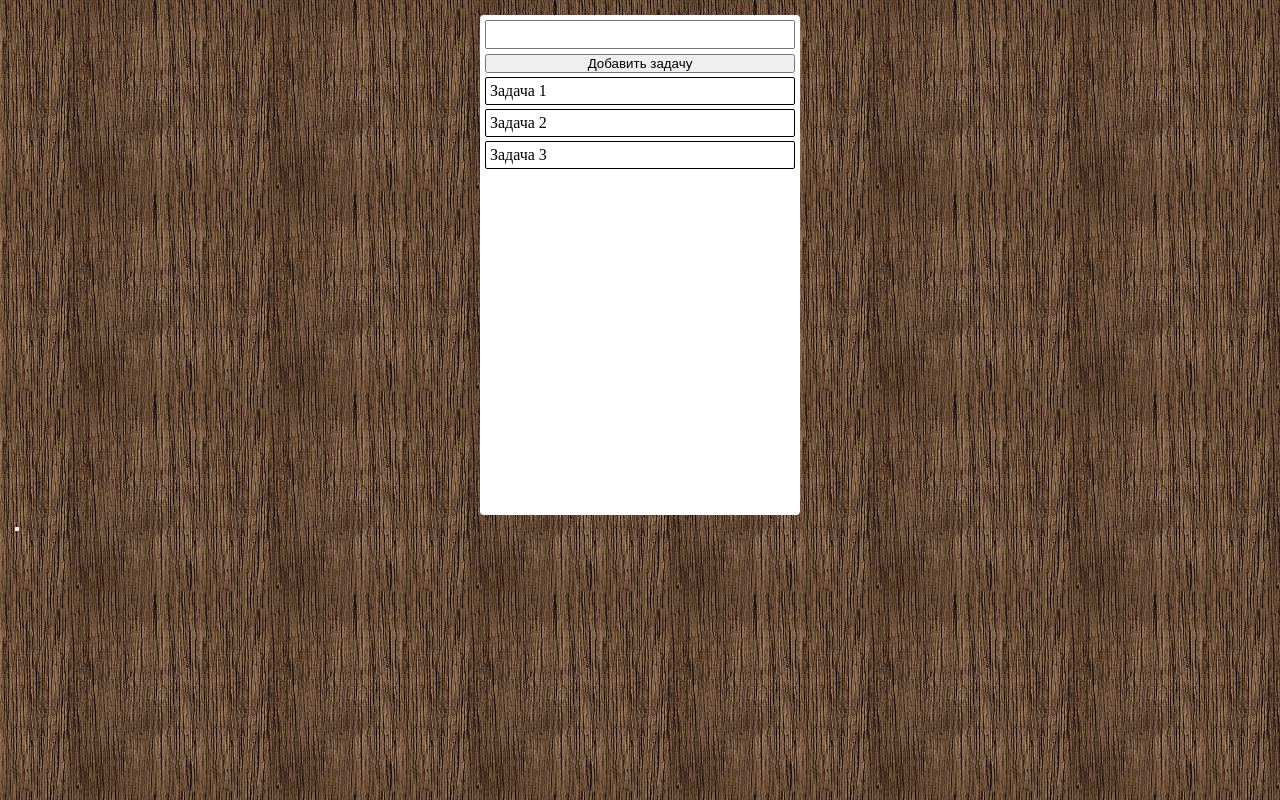
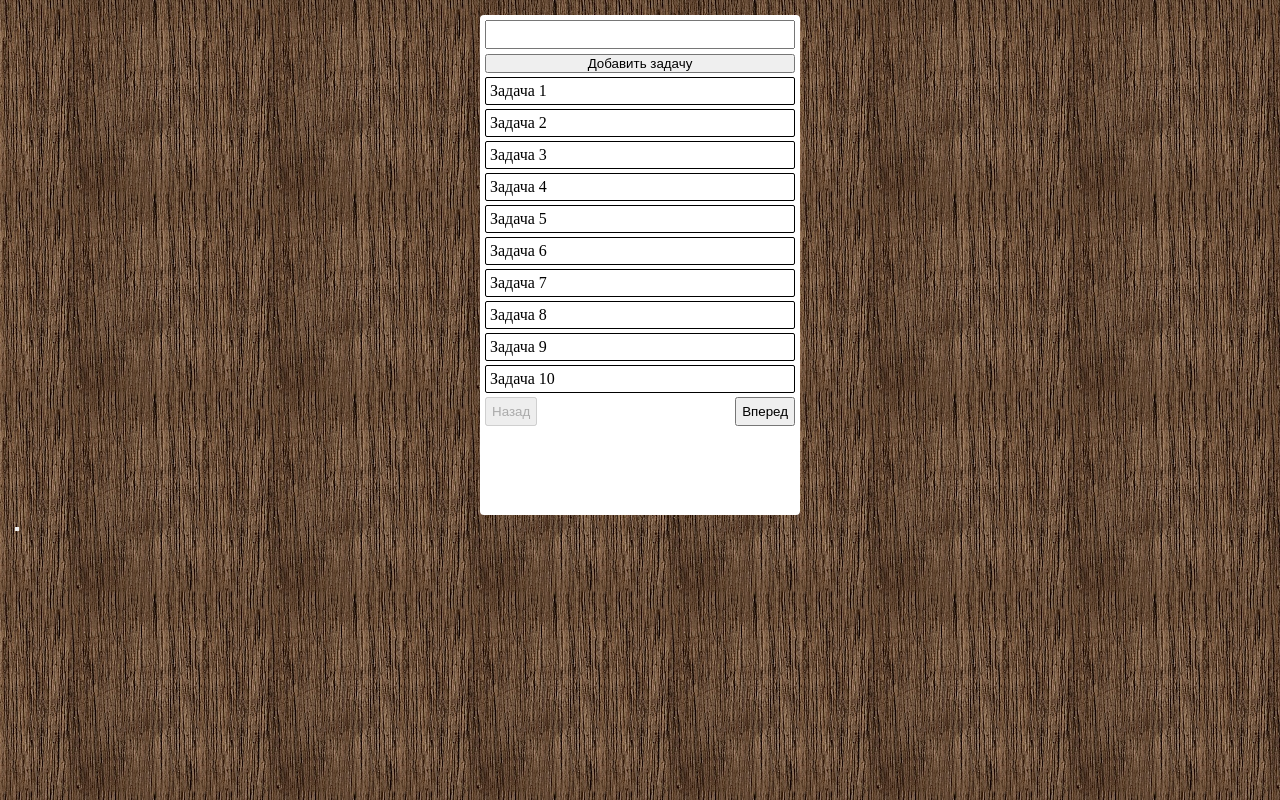
Before and after one commit to yuvmironov/kt, a Vue app: page /#/ in a window 1280 px wide. Built offline with nearby package versions, Linux system fonts and the light colour scheme.

Commit message:
Пагинация

```diff
--- a/public/taskList.json
+++ b/public/taskList.json
@@ -7,5 +7,44 @@
     },
     {
         "task": "Задача 3"
+    },
+    {
+        "task": "Задача 4"
+    },
+    {
+        "task": "Задача 5"
+    },
+    {
+        "task": "Задача 6"
+    },
+    {
+        "task": "Задача 7"
+    },
+    {
+        "task": "Задача 8"
+    },
+    {
+        "task": "Задача 9"
+    },
+    {
+        "task": "Задача 10"
+    },
+    {
+        "task": "Задача 11"
+    },
+    {
+        "task": "Задача 12"
+    },
+    {
+        "task": "Задача 13"
+    },
+    {
+        "task": "Задача 14"
+    },
+    {
+        "task": "Задача 15"
+    },
+    {
+        "task": "Задача 16"
     }
 ]
--- a/src/components/List.vue
+++ b/src/components/List.vue
@@ -1,9 +1,13 @@
 <template>
   <div class="List">
     <NewTask/>
-    <div class="List-Item" v-for="(item, index) in this.$store.state.taskList" :key="index">
+    <div class="List-Item" v-for="(item, index) in paginatedData" :key="index">
       <p>{{ item.task }}</p>
       <span class="List-Delete" v-on:click="dleeteListItem(item)"></span>
+    </div>
+    <div class="List-ButtonBlock">
+      <button class="List-Button" :disabled="numberPage === 0" v-on:click="prevPage">Назад</button>
+      <button class="List-Button" :disabled="numberPage >= pageCount -1" v-on:click="nextPage">Вперед</button>
     </div>
   </div>
 </template>
@@ -47,6 +51,11 @@
       background-color black
       transform rotate(-45deg)
       top 7px
+  &-ButtonBlock
+    display flex
+    justify-content space-between
+  &-Button
+    padding 5px
 </style>
 
 <script>
@@ -55,8 +64,16 @@ import NewTask from '@/components/NewTask.vue'
 export default {
   data () {
     return {
-      listTasks: []
+      numberPage: 0
     }
+  },
+  props: {
+    size: {
+      type: Number,
+      required: false,
+      default: 10
+    },
+    listTasks: []
   },
   components: {
     NewTask
@@ -64,10 +81,30 @@ export default {
   methods: {
     dleeteListItem (item) {
       this.$store.commit('deleteElement', item)
+    },
+    nextPage () {
+      this.numberPage++
+    },
+    prevPage () {
+      this.numberPage--
     }
   },
   mounted () {
     this.$store.dispatch('getTaskList')
+  },
+  computed: {
+    pageCount () {
+      let l, s
+      l = this.$store.state.taskList.length
+      s = this.size
+      return Math.ceil(l / s)
+    },
+    paginatedData () {
+      let start, end
+      start = this.numberPage * this.size
+      end = start + this.size
+      return this.$store.state.taskList.slice(start, end)
+    }
   }
 }
 </script>
```
